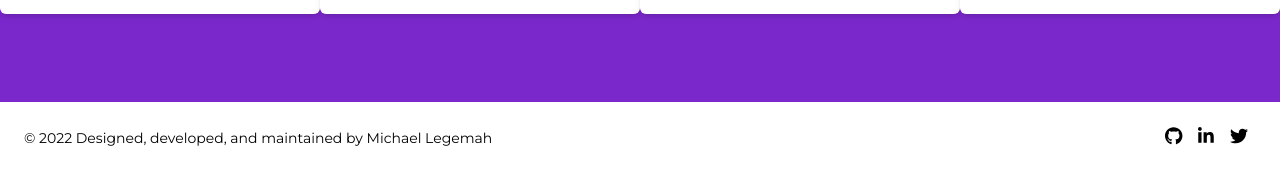
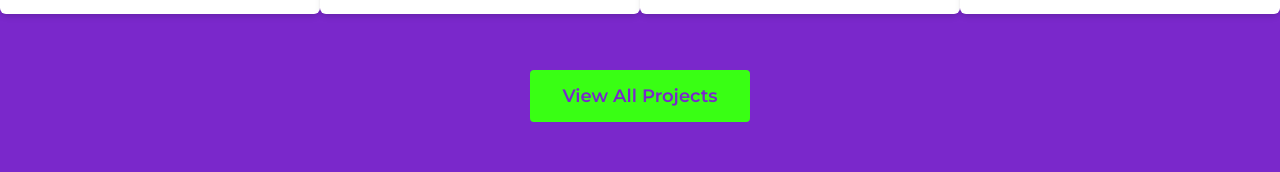
Before and after one commit to MikeLegemah5799/mleg-portfolio, a Next.js app: page / in a window 1280 px wide. Shown: the part 2126-2298 px from the top of the page. Built offline with nearby package versions, Linux system fonts and the light colour scheme.

Commit message:
added view all projects button

```diff
--- a/components/RecentProjects/RecentProjects.js
+++ b/components/RecentProjects/RecentProjects.js
@@ -43,11 +43,9 @@ const RecentProjects = () => {
                                             {r.hasLink}
                                         </button>
                                     </Link>
-                                    <Link href={r.link} target="_blank">
+                                    <Link href={r.code} target="_blank">
                                         <button
                                             type="button"
-                                            href={r.code}
-                                            target="_blank"
                                             className="w-full px-8 py-3 text-lg font-semibold border-purple rounded bg-purple text-green dark:bg-green dark:text-purple hover:shadow-lg disabled:bg-gray-dark disabled:text-gray-light dark:disabled:bg-gray-dark dark:disabled:text-gray-light"
                                             disabled={r.codeDisabled}
                                         >
@@ -59,6 +57,11 @@ const RecentProjects = () => {
                         );
                     })}
                 </div>
+                <div className="m-auto text-center">
+                    <Link href="/projects">
+                        <button type="button" className="bg-green text-purple text-lg font-semibold px-8 py-3 rounded ">View All Projects</button>
+                    </Link>
+                </div>
             </div>
         </section>
     );
```
